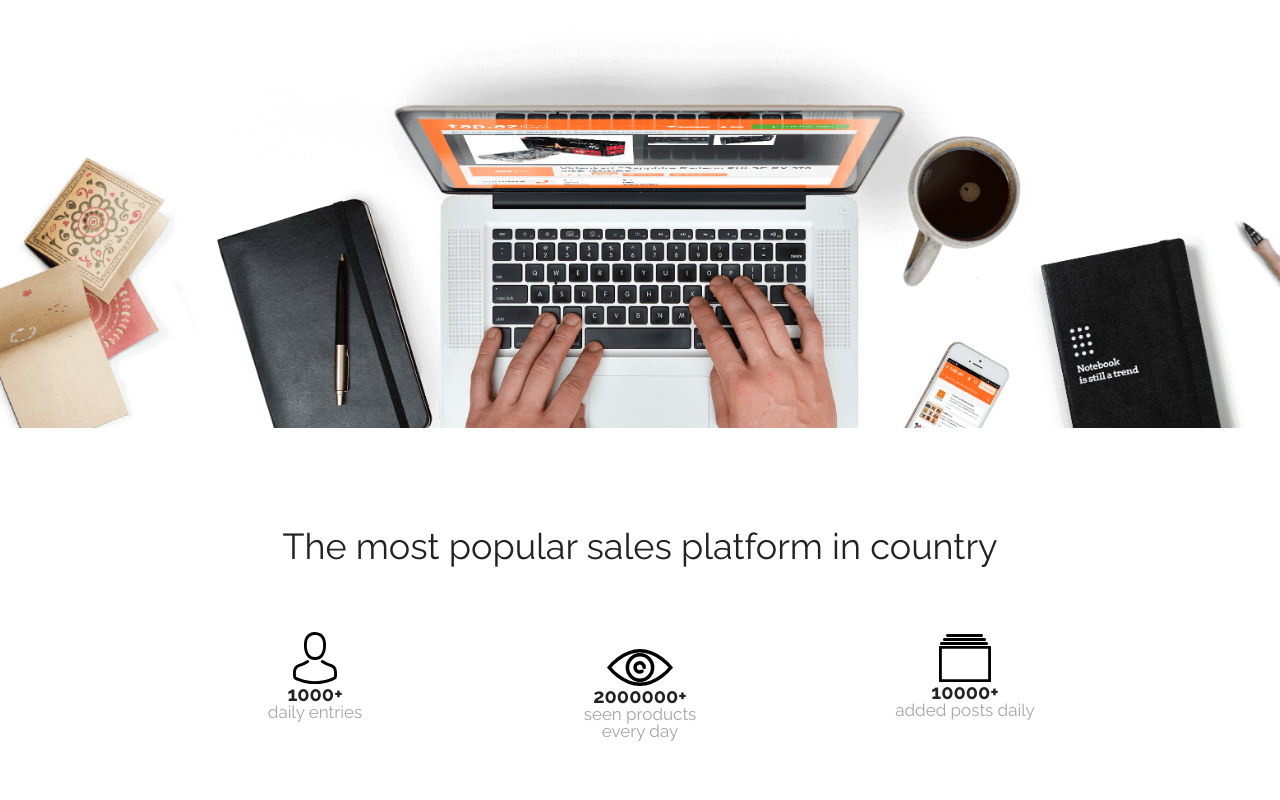
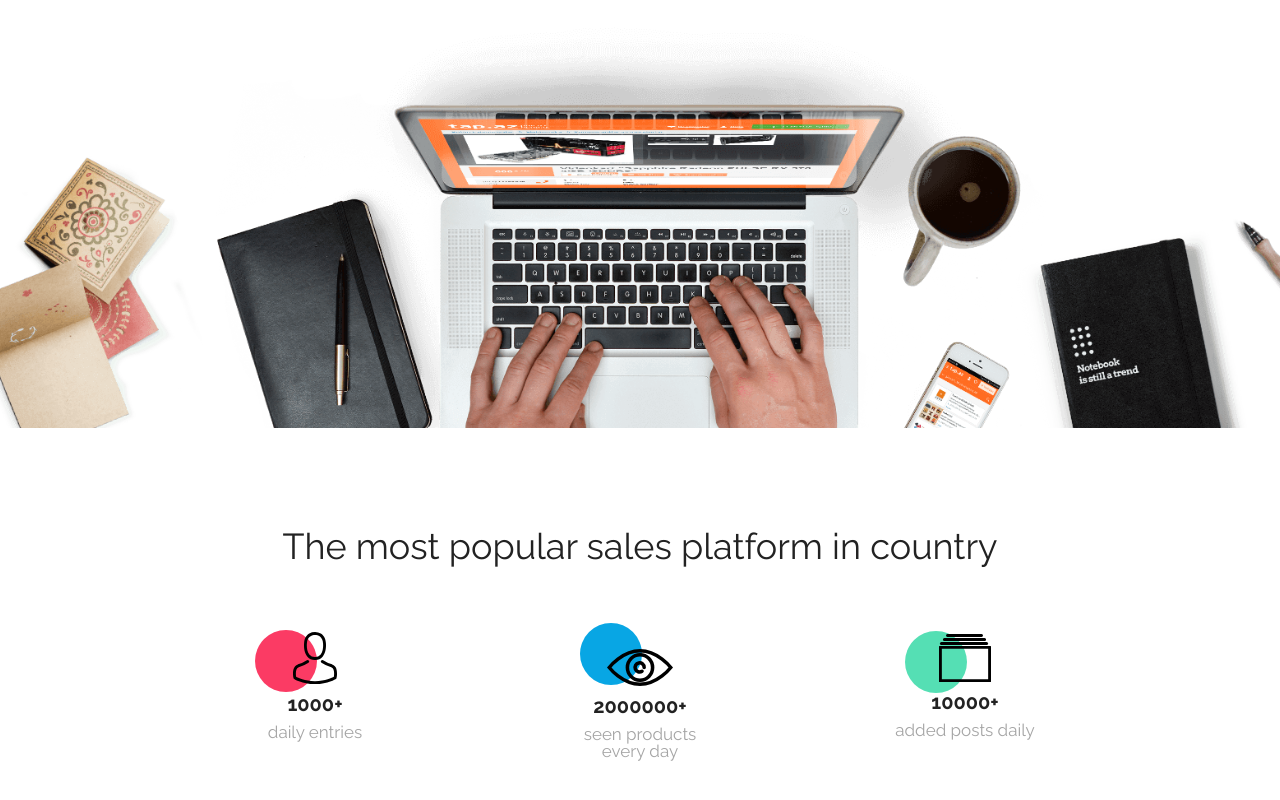
Before and after one commit to sowam0/BestShop, a plain HTML site: page index.html in a window 1280 px wide. Shown: the part 372-1172 px from the top of the page. Drawn offline with nearby package versions, Linux system fonts and the light colour scheme.

Commit message:
ukonczone statistics

```diff
--- a/css.css
+++ b/css.css
@@ -112,14 +112,17 @@
 }
 .statisticks-content-column{
     padding-top: 50px;
+    position: relative;
 
 }
 .statisticks-paragraph{
+    padding-top: 10px;
     font-size: 20px;
     font-family: var(--font-raleway);
     font-weight: bold;
 }
 .statisticks-paragraph2{
+    padding-top: 10px;
     font-size: 17px;
     font-family: var(--font-raleway);
     color: #A5A5A5;
@@ -129,3 +132,35 @@
     padding-top: 35px;
 
 }
+.circle{
+    width: 62px;
+    height: 62px;
+    background-color: var(--color-redish);
+    border-radius: 50%;
+    position: absolute;
+    left: 10%;
+    top: 30%;
+    z-index: -10;
+}
+
+.circle2{
+    width: 62px;
+    height: 62px;
+    background-color: var(--color-primary);
+    border-radius: 50%;
+    position: absolute;
+    left: 10%;
+    top: 30%;
+    z-index: -10;
+}
+
+.circle3{
+    width: 62px;
+    height: 62px;
+    background-color: var(--color-green);
+    border-radius: 50%;
+    position: absolute;
+    left: 10%;
+    top: 30%;
+    z-index: -10;
+}
--- a/index.html
+++ b/index.html
@@ -45,18 +45,21 @@
         <div class="statisticks-content-columns">
 
             <div class="statisticks-content-column">
-                <img src="assets/Person.svg" alt="">
+                <div class="circle"></div>
+                <img src="assets/Person.svg" alt=""  class="first-circle">
                 <p class="statisticks-paragraph">1000+</p>
                 <p class="statisticks-paragraph2">daily entries</p>
             </div>
             <div class="statisticks-content-column">
-                <img src="assets/Eye.svg" alt="">
+                <div class="circle2"></div>
+                <img src="assets/Eye.svg" alt="" class="secound-circle">
                 <p class="statisticks-paragraph">2000000+</p>
                 <p class="statisticks-paragraph2">seen products every day</p>
             </div>
 
             <div class="statisticks-content-column">
-                <img src="assets/Catalog.svg" alt="">
+                <div class="circle3"></div>
+                <img src="assets/Catalog.svg" alt=""  class="third-circle">
                 <p class="statisticks-paragraph">10000+</p>
                 <p class="statisticks-paragraph2">added posts daily</p>
             </div>
```
